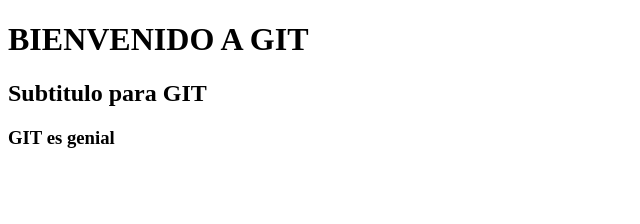
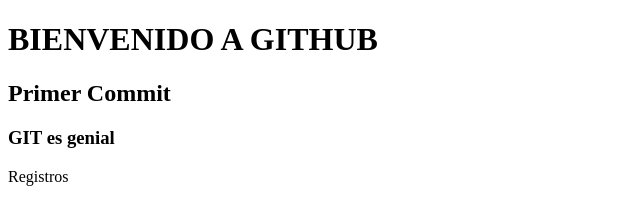
Before and after one commit to gmsm93/proyecto_final_desarrollo_web, a plain HTML site: page index.html in a window 1280 px wide. Shown: the whole page, without its empty margins (0-640 px from the left). Drawn offline with Linux system fonts and the light colour scheme.

Commit message:
Se creo footer

```diff
--- a/index.html
+++ b/index.html
@@ -7,10 +7,12 @@
     <title>GIT</title>
 </head>
 <body>
-    <h1>BIENVENIDO A GIT</h1>
+    <h1>BIENVENIDO A GITHUB</h1>
 
-    <h2>Subtitulo para GIT</h2>
+    <h2>Primer Commit</h2>
 
     <h3>GIT es genial</h3>
+
+    <footer> Registros </footer>
 </body>
 </html>
```
